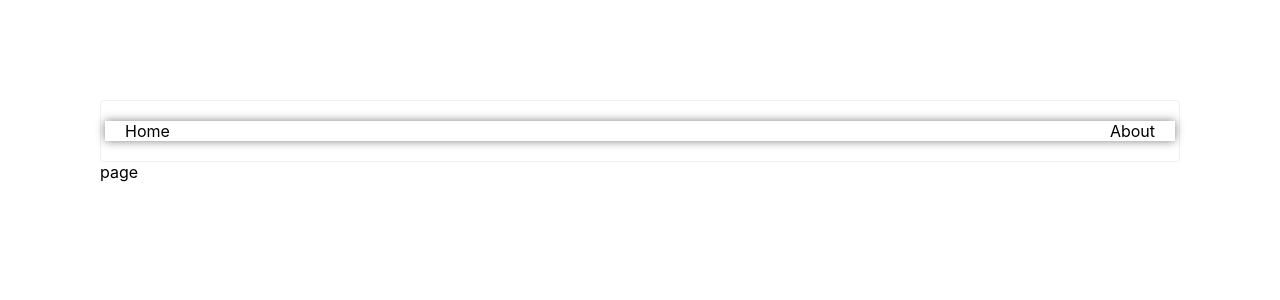
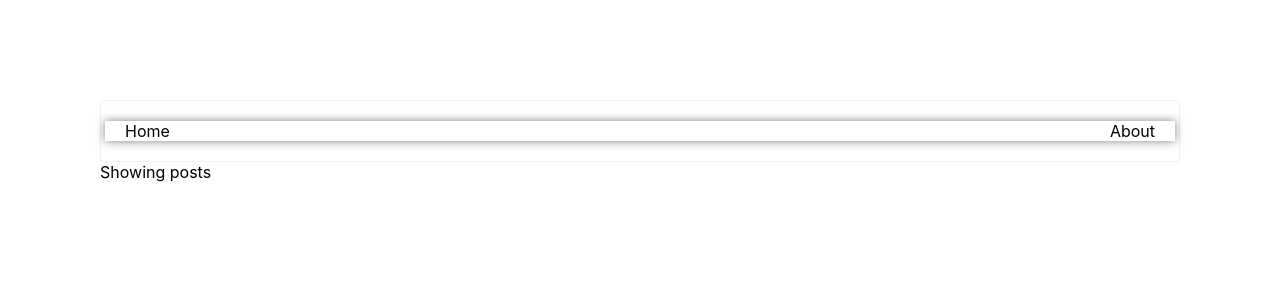
Before and after one commit to AlejoTorres2001/next-13-Posts-Comments, a Next.js app: page /posts in a window 1280 px wide. Shown: the top 300 px of the page. Built offline with nearby package versions, Linux system fonts and the light colour scheme.

Commit message:
add: post page

```diff
--- a/app/posts/page.tsx
+++ b/app/posts/page.tsx
@@ -2,6 +2,6 @@ import React from 'react'
 
 export default function PostsPage ():React.ReactElement {
   return (
-    <div>page</div>
+    <div>Showing posts</div>
   )
 }
```
